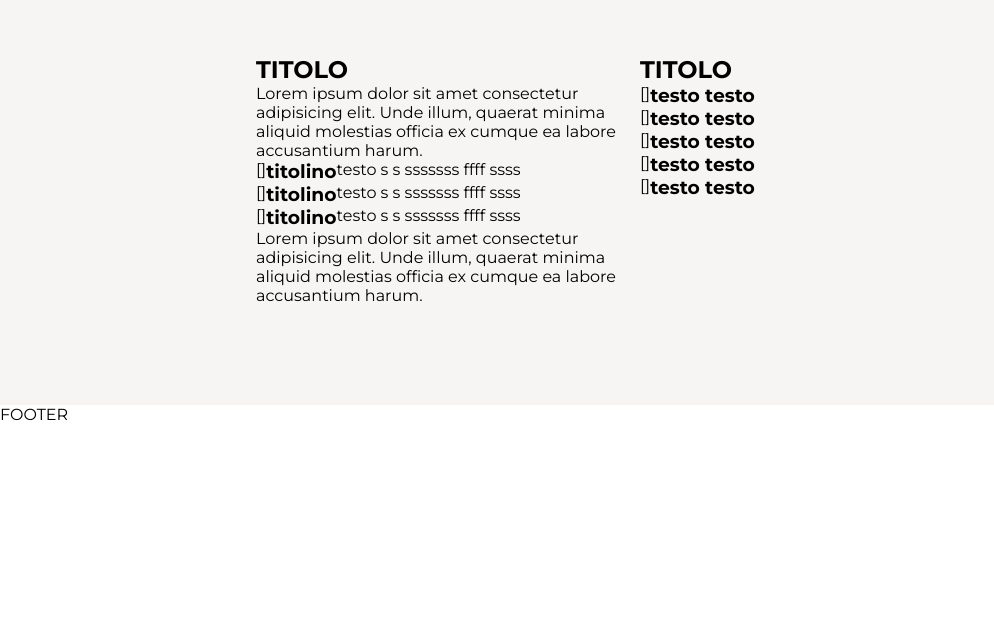
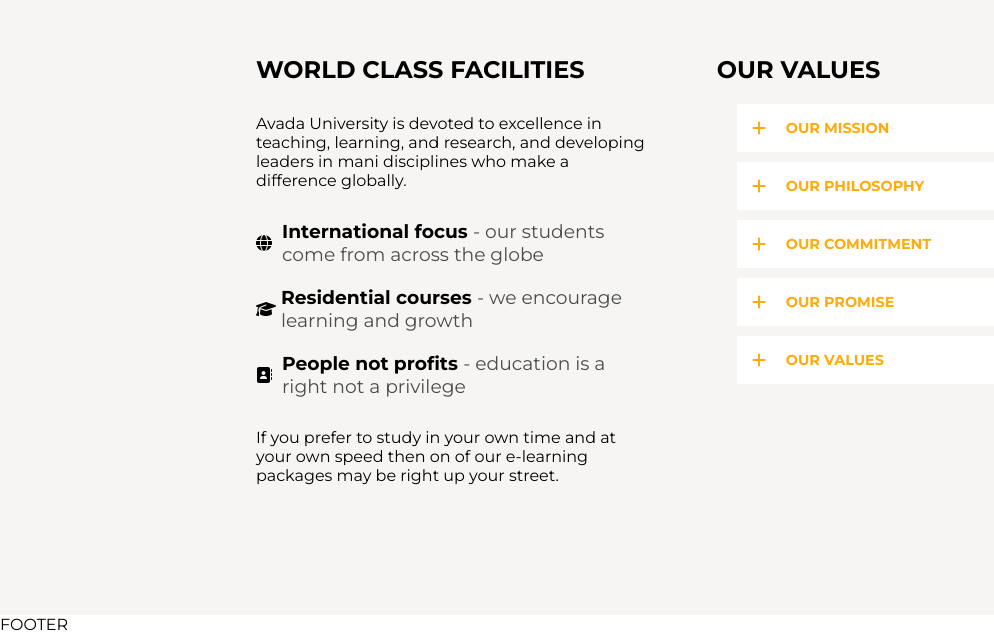
Before and after one commit to yurididomenico/proj-html-vuejs, a Vue app: page / in a window 1280 px wide. Shown: the part 2193-2827 px from the top of the page, without its empty margins (0-994 px from the left). Before the commit the page ends 2617 px from the top, so only its background shows below. Built offline with nearby package versions, Linux system fonts and the light colour scheme.

Commit message:
Class: Compilazione e Fix margini

```diff
--- a/src/components/SectionClass.vue
+++ b/src/components/SectionClass.vue
@@ -1,51 +1,48 @@
 <template>
   <section>
-    <div class="contenitore f-mode">
+    <div class="contenitore f-mode f-justify-between">
       <div class="class-facilities">
-        <h2>TITOLO</h2>
-        <p>Lorem ipsum dolor sit amet consectetur adipisicing elit. Unde illum, quaerat minima aliquid molestias officia ex cumque ea labore accusantium harum.</p>
-        <div>
-          <div class="f-mode">
-            <span>[]</span>
-            <h3>titolino</h3>
-            <p>testo s s  sssssss ffff ssss </p>
+        <h2>WORLD CLASS FACILITIES</h2>
+        <p>Avada University is devoted to excellence in teaching, learning, and research, and developing leaders in mani disciplines who make a difference globally.</p>
+        <div class="facilities-middle">
+          <div class="f-mode f-align-center">
+            <font-awesome-icon icon="fa-solid fa-globe" />
+            <h3>International focus <span>- our students come from across the globe</span></h3>
           </div>
-          <div class="f-mode">
-            <span>[]</span>
-            <h3>titolino</h3>
-            <p>testo s s  sssssss ffff ssss </p>
+          <div class="f-mode f-align-center">
+            <font-awesome-icon icon="fa-solid fa-graduation-cap" />
+            <h3 class="test">Residential courses <span>- we encourage learning and growth</span></h3>
           </div>
-          <div class="f-mode">
-            <span>[]</span>
-            <h3>titolino</h3>
-            <p>testo s s  sssssss ffff ssss </p>
+          <div class="f-mode f-align-center">
+            <font-awesome-icon icon="fa-solid fa-address-book" />
+            <h3>People not profits <span>- education is a right not a privilege</span></h3>
           </div>
         </div>
-        <p>Lorem ipsum dolor sit amet consectetur adipisicing elit. Unde illum, quaerat minima aliquid molestias officia ex cumque ea labore accusantium harum.</p>
+        <p>If you prefer to study in your own time and at your own speed then on of our e-learning packages may be right up your street.</p>
       </div>
 
       <div class="class-values">
-        <h2>TITOLO</h2>
-        <div class="f-mode">
-          <span>[]</span>
-          <h3>testo testo</h3>
-        </div>
-        <div class="f-mode">
-          <span>[]</span>
-          <h3>testo testo</h3>
-        </div>
-        <div class="f-mode">
-          <span>[]</span>
-          <h3>testo testo</h3>
-        </div>
-        <div class="f-mode">
-          <span>[]</span>
-          <h3>testo testo</h3>
-        </div>
-        <div class="f-mode">
-          <span>[]</span>
-          <h3>testo testo</h3>
-        </div>
+        <h2>OUR VALUES</h2>
+        <a href="#">
+          <font-awesome-icon icon="fa-solid fa-plus" />
+          <h3>OUR MISSION</h3>
+        </a>
+        <a href="#">
+          <font-awesome-icon icon="fa-solid fa-plus" />
+          <h3>OUR PHILOSOPHY</h3>
+        </a>
+        <a href="#">
+          <font-awesome-icon icon="fa-solid fa-plus" />
+          <h3>OUR COMMITMENT</h3>
+        </a>
+        <a href="#">
+          <font-awesome-icon icon="fa-solid fa-plus" />
+          <h3>OUR PROMISE</h3>
+        </a>
+        <a href="#">
+          <font-awesome-icon icon="fa-solid fa-plus" />
+          <h3>OUR VALUES</h3>
+        </a>
       </div>
     </div>
   </section>
@@ -62,9 +59,69 @@
 {
   background-color: #f7f5f4;
   padding: 100px 0;
+
+
   .class-facilities
   {
-    flex-basis: 50%;
+    flex-basis: 55%;
+    padding-right: 30px;
+
+    >*
+    {
+      margin-bottom: 30px;
+    }
+    .facilities-middle
+    {
+      span
+      {
+        color: #4a4b4b;
+        font-weight: normal;
+      }
+      div
+      {
+        margin-bottom: 20px;
+
+        h3
+        {
+          margin-left: 10px;
+        }
+        .test
+        {
+          margin-left: 5px;
+        }
+      }
+    }
+  }
+
+
+  .class-values
+  {
+    flex-basis: 40%;
+    font-weight: bold;
+
+    h2
+    {
+      margin-bottom: 20px;
+    }
+
+    a
+    {
+      display: flex;
+      align-items: center;
+      padding: 15px;
+      background-color: white;
+      margin-bottom: 10px;
+      margin-left: 20px;
+      color: #ffab0b;
+
+
+      h3
+      {
+        font-size: 0.9rem;
+        margin-left: 20px;
+      }
+    }
+
   }
 }
 </style>
--- a/src/main.js
+++ b/src/main.js
@@ -4,13 +4,13 @@
 
 import { library } from '@fortawesome/fontawesome-svg-core'
 
-import { faPhoneFlip, faEnvelope, faGraduationCap, faBuildingColumns, faPlay, faSignal, faGear, faMaximize } from '@fortawesome/free-solid-svg-icons'
+import { faPhoneFlip, faEnvelope, faGraduationCap, faBuildingColumns, faPlay, faSignal, faGear, faMaximize, faGlobe, faAddressBook, faPlus } from '@fortawesome/free-solid-svg-icons'
 import { faFacebookF, faTwitter, faYoutube, faInstagram} from '@fortawesome/free-brands-svg-icons'
 
 import { FontAwesomeIcon } from '@fortawesome/vue-fontawesome'
 /* add icons to the library */
 library.add(
-  faPhoneFlip, faEnvelope, faGraduationCap, faBuildingColumns, faPlay, faSignal, faGear, faMaximize,
+  faPhoneFlip, faEnvelope, faGraduationCap, faBuildingColumns, faPlay, faSignal, faGear, faMaximize, faGlobe, faAddressBook, faPlus,
   faFacebookF, faTwitter, faYoutube, faInstagram
 )
 /* add font awesome icon component */
```
